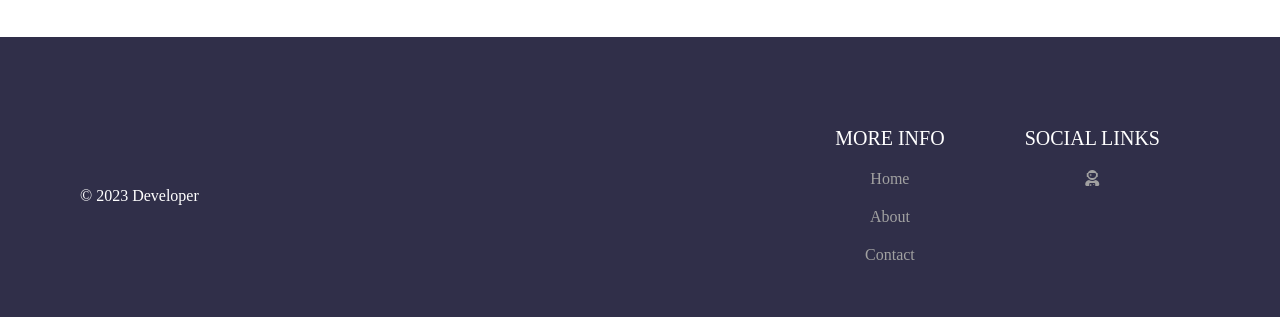
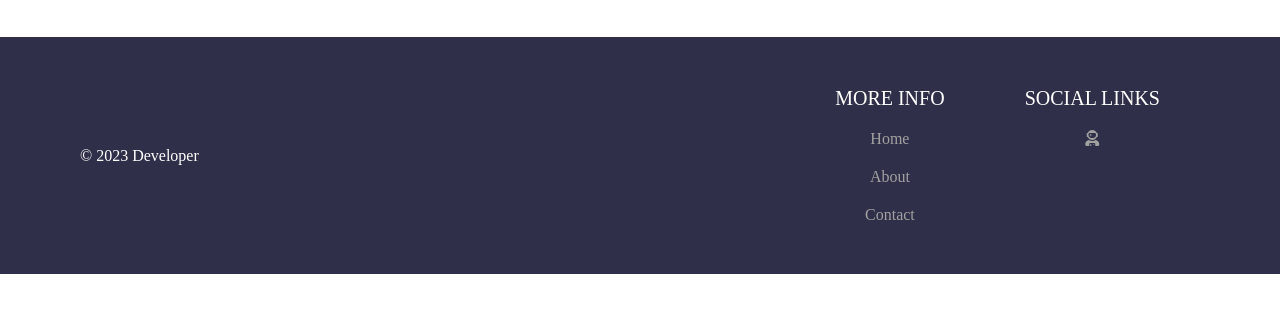
Before and after one commit to tzu-i-yeung/tzu-i-yeung.github.io, a plain HTML site: page index.html in a window 1280 px wide. Shown: the part 1225-1542 px from the top of the page. After the commit the page ends 1499 px from the top, so only its background shows below. Drawn offline with Linux system fonts and the light colour scheme.

Commit message:
update index.html

```diff
--- a/index.html
+++ b/index.html
@@ -174,7 +174,7 @@ origin photo: https://images.unsplash.com/photo-1596495578065-6e0763fa1178?ixlib
       justify-content: space-between;
       align-items: center;
       background-color: #302f49;
-      padding: 40px 80px;
+      padding: 0px 80px;
     }
 
     .footer .copy {
```
